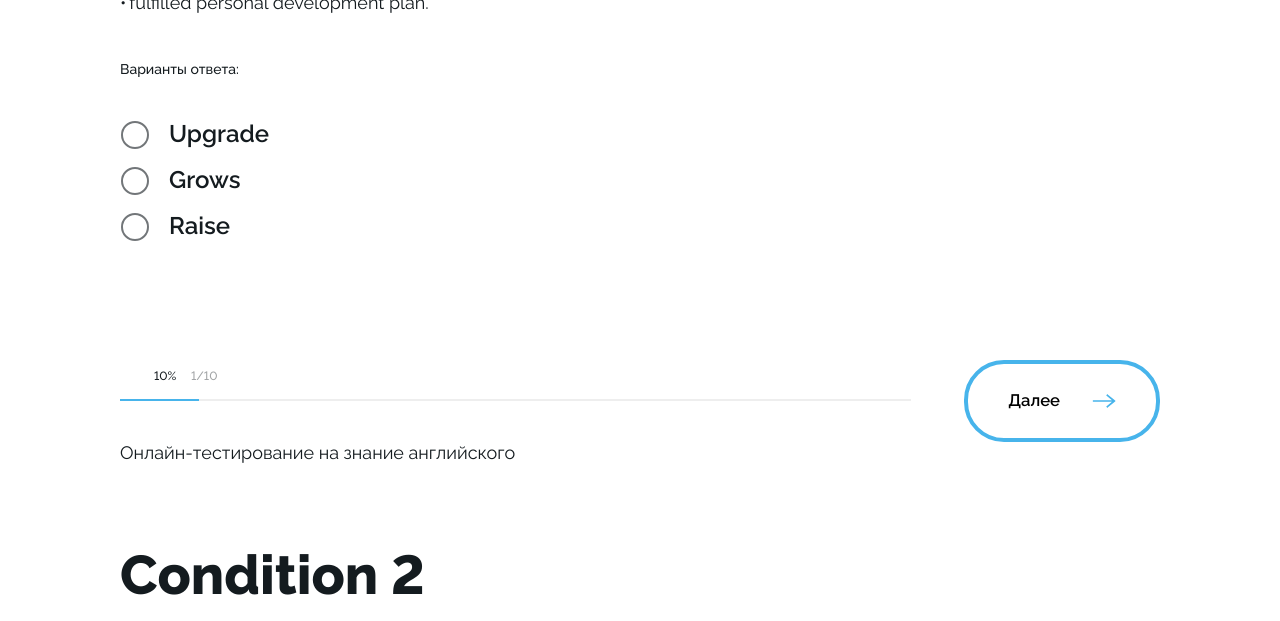
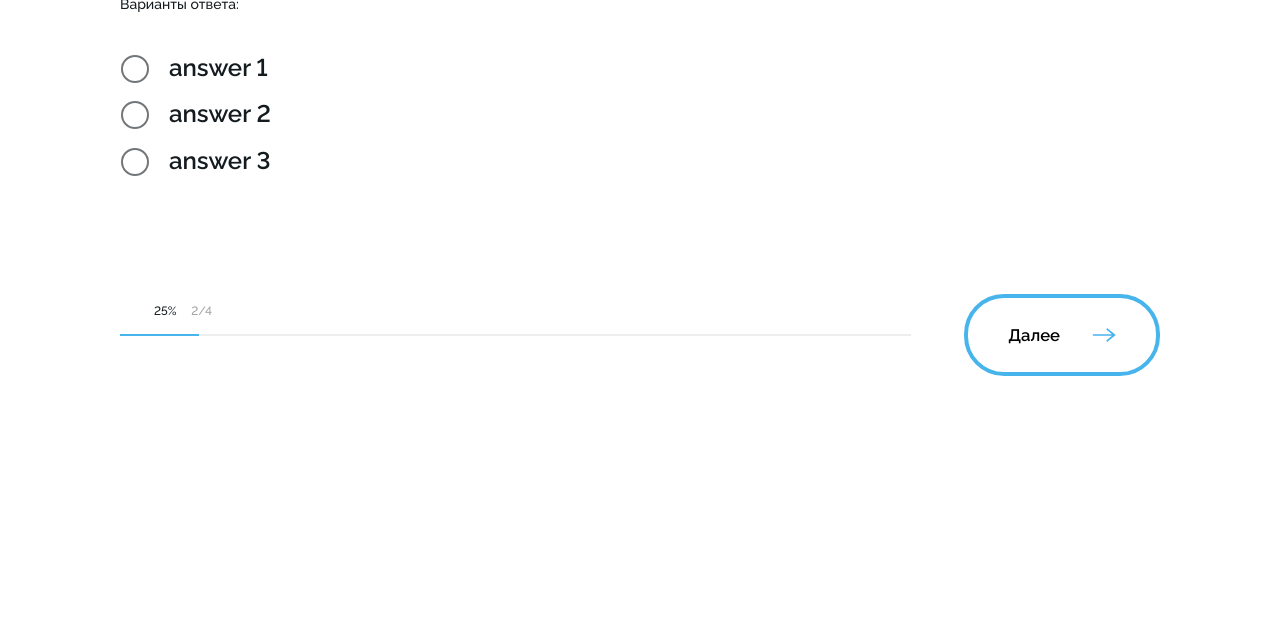
Before and after one commit to iljasbezhanidze/VaynerSchool, a website: page src/test-questions.html in a window 1280 px wide. Both pictures are taken after a click on the button "Далее". Shown: the part 709-1330 px from the top of the page. Drawn offline with nearby package versions, Linux system fonts and the light colour scheme; files that its build step writes are made by us from their sources.

Commit message:
counter questions

```diff
--- a/src/js/main.js
+++ b/src/js/main.js
@@ -22,7 +22,8 @@ const quiz = {
                     text: 'answer 1',
                 },
                 {
-                    text: 'answer 2', correct: true,
+                    text: 'answer 2',
+                    correct: true,
                 },
                 {
                     text: 'answer 3'
@@ -39,7 +40,8 @@ const quiz = {
                     text: 'answer 2'
                 },
                 {
-                    text: 'Raise 3', correct: true,
+                    text: 'Raise 3',
+                    correct: true,
                 },
             ]
         },
@@ -68,8 +70,15 @@ const test = new Vue({
         questionIndex: 0,
     },
     methods: {
-        next: function() {
+        nextQuestion: function () {
+            this.next()
+            this.progress()
+        },
+        next: function () {
             this.questionIndex++
+        },
+        progress: function () {
+            console.log(100 / this.quiz.questions.length)
         }
     },
 })
--- a/src/test-questions.html
+++ b/src/test-questions.html
@@ -15,6 +15,7 @@
 					<div class="b-test" id="app">
 						<div class="b-test__wrapper" v-for="(question, index) in quiz.questions">
 							<!-- HEADER -->
+							<div class="b-test__current-question" v-show="index === questionIndex">
 								<div class="b-test__header">
 									<div class="b-test-header__description-page">
 										Онлайн-тестирование на знание английского
@@ -40,14 +41,15 @@
 								<div class="b-test__footer">
 									<div class="b-test-progress">
 										<div class="b-test-progress__stats">
-										<span class="b-test-progress__current-vale">10%</span>
-										<span class="b-test-progress__page-counter">1/10</span>
+											<span class="b-test-progress__current-vale">{{100 / quiz.questions.length * questionIndex + '%'}}</span>
+											<span class="b-test-progress__page-counter">{{questionIndex + 1 + '/' + quiz.questions.length}}</span>
 										</div>
 										<div class="b-test-progress__bar">
-										<div class="b-test-progress__filling" style="width: 10%;"></div>
+											<div class="b-test-progress__filling" style="width:10%"></div>
 										</div>
 									</div>
-								<button class="b-test__btn b-btn b-btn_arrow b-btn_primary b-btn_xl" type="button" v-on:click="next">Далее</button>
+									<button class="b-test__btn b-btn b-btn_arrow b-btn_primary b-btn_xl" type="button" v-on:click="nextQuestion">Далее</button>
+								</div>
 							</div>
 						</div>
 					</div>
```
Lines whose indentation alone changed are shown as unchanged.
